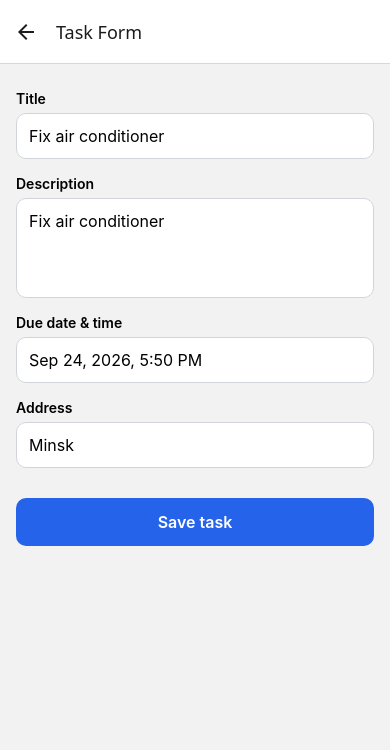
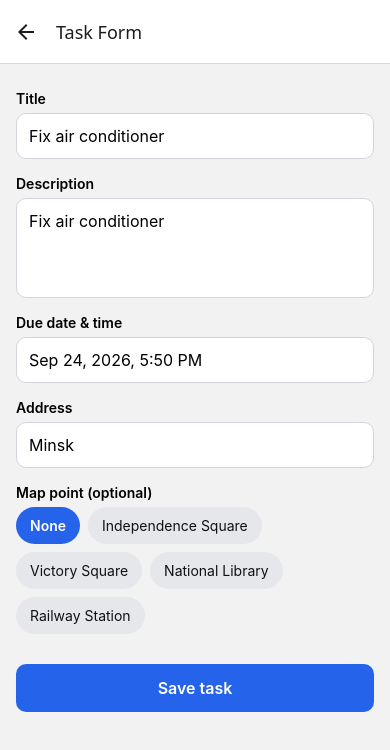
Before and after one commit to terentakula/field-tasks, a React Native app: screen /TaskForm in a window 390 px wide. Shown: the top 750 px of the page. Built offline with nearby package versions, Linux system fonts and the light colour scheme.

Commit message:
feat: add preset map point selection to task form

```diff
--- a/src/constants.ts
+++ b/src/constants.ts
@@ -1 +1,14 @@
-export const CANDIDATE_CODE = 'ALEX-123'
+export const CANDIDATE_CODE = "ALEX-123";
+
+export interface PresetLocation {
+  label: string;
+  latitude: number;
+  longitude: number;
+}
+
+export const PRESET_LOCATIONS: PresetLocation[] = [
+  { label: "Independence Square", latitude: 53.895, longitude: 27.547 },
+  { label: "Victory Square", latitude: 53.9086, longitude: 27.575 },
+  { label: "National Library", latitude: 53.9314, longitude: 27.6464 },
+  { label: "Railway Station", latitude: 53.891, longitude: 27.551 },
+];
--- a/src/screens/TaskFormScreen.tsx
+++ b/src/screens/TaskFormScreen.tsx
@@ -11,6 +11,7 @@ import { TaskFormValues, taskSchema } from "../utils/taskValidation";
 import { zodResolver } from "@hookform/resolvers/zod";
 import { DateTimePickerAndroid } from "@react-native-community/datetimepicker";
 import { formatDateTime } from "../utils/format";
+import { PRESET_LOCATIONS, PresetLocation } from "../constants";
 
 function pickDateTime(current: Date, onPicked: (date: Date) => void) {
   DateTimePickerAndroid.open({
@@ -37,6 +38,8 @@ export default function TaskFormScreen() {
     control,
     handleSubmit,
     setError,
+    setValue,
+    watch,
     formState: { errors },
   } = useForm<TaskFormValues>({
     resolver: zodResolver(taskSchema),
@@ -45,8 +48,17 @@ export default function TaskFormScreen() {
       description: "",
       dueDate: new Date(Date.now() + 60 * 60 * 1000),
       address: "",
+      latitude: undefined,
+      longitude: undefined,
     },
   });
+
+  const [lat, lng] = watch(["latitude", "longitude"]);
+
+  const selectPoint = (point?: PresetLocation) => {
+    setValue("latitude", point?.latitude);
+    setValue("longitude", point?.longitude);
+  };
 
   const onSubmit = (values: TaskFormValues) => {
     if (values.dueDate.getTime() <= Date.now()) {
@@ -134,6 +146,39 @@ export default function TaskFormScreen() {
         <Text style={styles.error}>{errors.address.message}</Text>
       )}
 
+      <Text style={styles.label}>Map point (optional)</Text>
+      <View style={styles.chips}>
+        <Pressable
+          style={[styles.chip, lat === undefined && styles.chipActive]}
+          onPress={() => selectPoint(undefined)}
+          accessibilityRole="button"
+        >
+          <Text
+            style={[
+              styles.chipText,
+              lat === undefined && styles.chipTextActive,
+            ]}
+          >
+            None
+          </Text>
+        </Pressable>
+        {PRESET_LOCATIONS.map((p) => {
+          const active = lat === p.latitude && lng === p.longitude;
+          return (
+            <Pressable
+              key={p.label}
+              style={[styles.chip, active && styles.chipActive]}
+              onPress={() => selectPoint(p)}
+              accessibilityRole="button"
+            >
+              <Text style={[styles.chipText, active && styles.chipTextActive]}>
+                {p.label}
+              </Text>
+            </Pressable>
+          );
+        })}
+      </View>
+
       <Pressable
         style={styles.button}
         onPress={handleSubmit(onSubmit)}
@@ -179,4 +224,15 @@ const styles = StyleSheet.create({
     alignItems: "center",
   },
   buttonText: { color: "#fff", fontSize: 16, fontWeight: "600" },
+
+  chips: { flexDirection: "row", flexWrap: "wrap", gap: 8 },
+  chip: {
+    paddingHorizontal: 14,
+    paddingVertical: 10,
+    borderRadius: 999,
+    backgroundColor: "#E5E7EB",
+  },
+  chipActive: { backgroundColor: "#2563EB" },
+  chipText: { fontSize: 14, color: "#111" },
+  chipTextActive: { color: "#fff", fontWeight: "600" },
 });
--- a/src/utils/taskValidation.ts
+++ b/src/utils/taskValidation.ts
@@ -1,10 +1,12 @@
-import { z } from 'zod';
+import { z } from "zod";
 
 export const taskSchema = z.object({
-  title: z.string().trim().min(1, 'Title is required'),
-  description: z.string().trim().min(1, 'Description is required'),
+  title: z.string().trim().min(1, "Title is required"),
+  description: z.string().trim().min(1, "Description is required"),
   dueDate: z.date(),
-  address: z.string().trim().min(1, 'Address is required'),
+  address: z.string().trim().min(1, "Address is required"),
+  latitude: z.number().optional(),
+  longitude: z.number().optional(),
 });
 
 export type TaskFormValues = z.infer<typeof taskSchema>;
```
